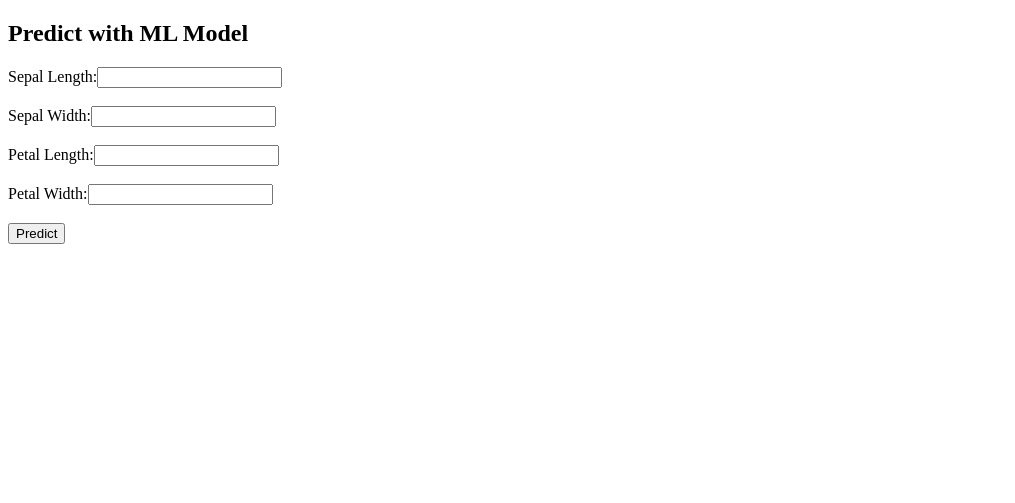
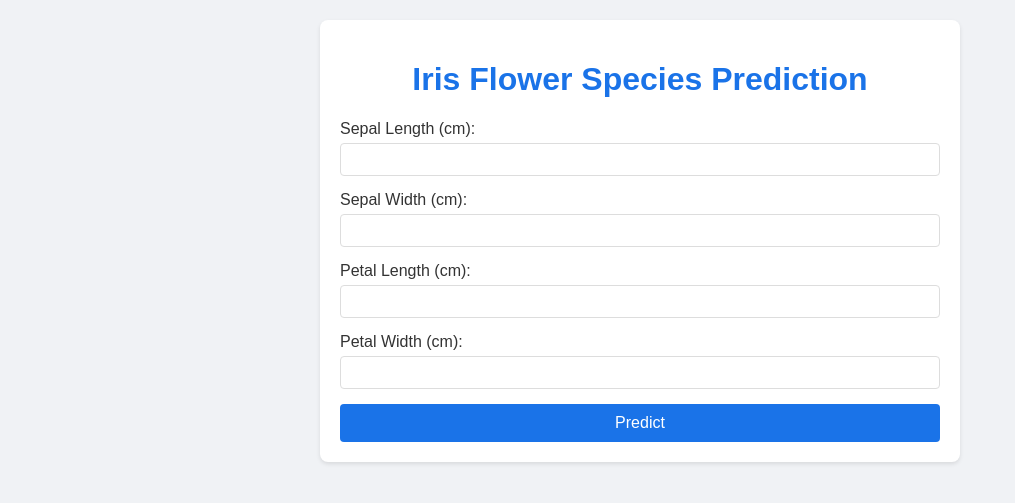
Before and after one commit to jroshanjha/web-application, a Flask app: page / in a window 1280 px wide. Shown: the top 503 px of the page, without its empty margins (0-1015 px from the left). Run offline with Flask 2, Linux system fonts and the light colour scheme; parts of the project's set-up code (start-up, migrations or seed data) failed here and were passed over.

Commit message:
update web-application

```diff
--- a/app.py
+++ b/app.py
@@ -20,8 +20,8 @@ def predict():
     # Make prediction
     prediction = model.predict([data])
     output = "Iris-setosa" if int(prediction[0])==0 else "Iris-versicolor" if int(prediction[0])==1 else "Iris-virginica"
-    return render_template('index.html', prediction_text=f'Predicted Value: {output}')
-
+    #return render_template('index.html', prediction_text=f'Predicted Value: {output}')
+    return render_template('result.html', prediction=output)
 
 @app.route('/api/predict', methods=['POST'])
 def predict_api():
--- /dev/null
+++ b/static/style.css
@@ -0,0 +1,74 @@
+/* static/style.css */
+body {
+    font-family: Arial, sans-serif;
+    margin: 0;
+    padding: 20px;
+    background-color: #f0f2f5;
+}
+
+.container {
+    max-width: 600px;
+    margin: 0 auto;
+    background-color: white;
+    padding: 20px;
+    border-radius: 8px;
+    box-shadow: 0 2px 4px rgba(0, 0, 0, 0.1);
+}
+
+h1 {
+    text-align: center;
+    color: #1a73e8;
+}
+
+.form-group {
+    margin-bottom: 15px;
+}
+
+label {
+    display: block;
+    margin-bottom: 5px;
+    color: #333;
+}
+
+input {
+    width: 100%;
+    padding: 8px;
+    border: 1px solid #ddd;
+    border-radius: 4px;
+    box-sizing: border-box;
+}
+
+button {
+    width: 100%;
+    padding: 10px;
+    background-color: #1a73e8;
+    color: white;
+    border: none;
+    border-radius: 4px;
+    cursor: pointer;
+    font-size: 16px;
+}
+
+button:hover {
+    background-color: #1557b0;
+}
+
+.result {
+    text-align: center;
+    margin: 20px 0;
+    padding: 20px;
+    background-color: #e8f0fe;
+    border-radius: 4px;
+}
+
+.back-button {
+    display: block;
+    text-align: center;
+    text-decoration: none;
+    color: #1a73e8;
+    margin-top: 20px;
+}
+
+.back-button:hover {
+    text-decoration: underline;
+}
--- a/templates/index.html
+++ b/templates/index.html
@@ -1,19 +1,31 @@
 <!DOCTYPE html>
 <html>
 <head>
-    <title>IRIS Prediction</title>
+    <title>Iris Flower Prediction</title>
+    <link rel="stylesheet" type="text/css" href="{{ url_for('static', filename='style.css') }}">
 </head>
 <body>
-    <h2>Predict with ML Model</h2>
-    <form action="/predict" method="post">
-        <label>Sepal Length:</label><input type="text" name="sepal_length"><br><Br>
-        <label>Sepal Width:</label><input type="text" name="sepal_width"><br><br>
-        <label>Petal Length:</label><input type="text" name="petal_length"><br><br>
-        <label>Petal Width:</label><input type="text" name="petal_width"><br><br>
-        <button type="submit">Predict</button>
-    </form>
-    {% if prediction_text %}
-        <h3>{{ prediction_text }}</h3>
-    {% endif %}
+    <div class="container">
+        <h1>Iris Flower Species Prediction</h1>
+        <form action="{{ url_for('predict') }}" method="post">
+            <div class="form-group">
+                <label>Sepal Length (cm):</label>
+                <input type="number" name="sepal_length" step="0.1" required>
+            </div>
+            <div class="form-group">
+                <label>Sepal Width (cm):</label>
+                <input type="number" name="sepal_width" step="0.1" required>
+            </div>
+            <div class="form-group">
+                <label>Petal Length (cm):</label>
+                <input type="number" name="petal_length" step="0.1" required>
+            </div>
+            <div class="form-group">
+                <label>Petal Width (cm):</label>
+                <input type="number" name="petal_width" step="0.1" required>
+            </div>
+            <button type="submit">Predict</button>
+        </form>
+    </div>
 </body>
 </html>
```
Also changed, not shown: templates/result.html (added, +17 -0 lines).
